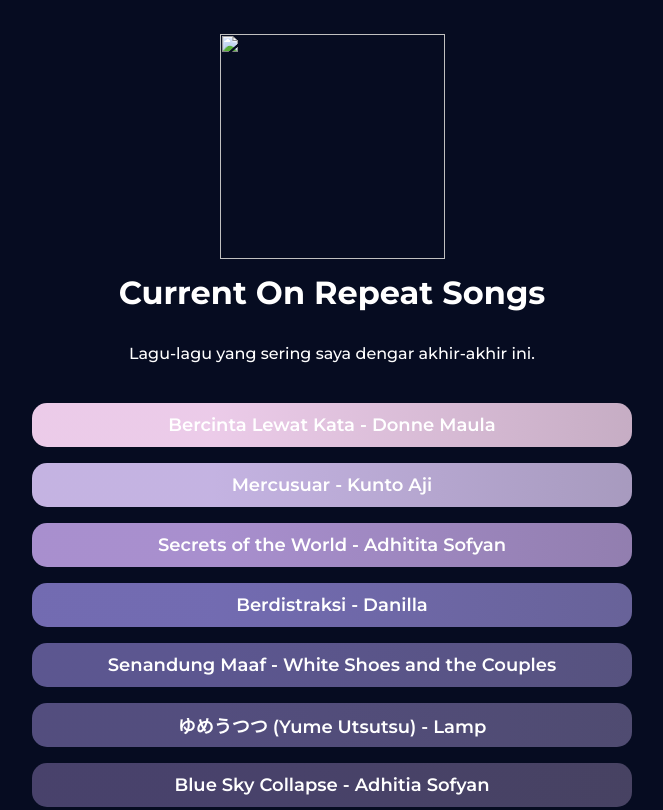
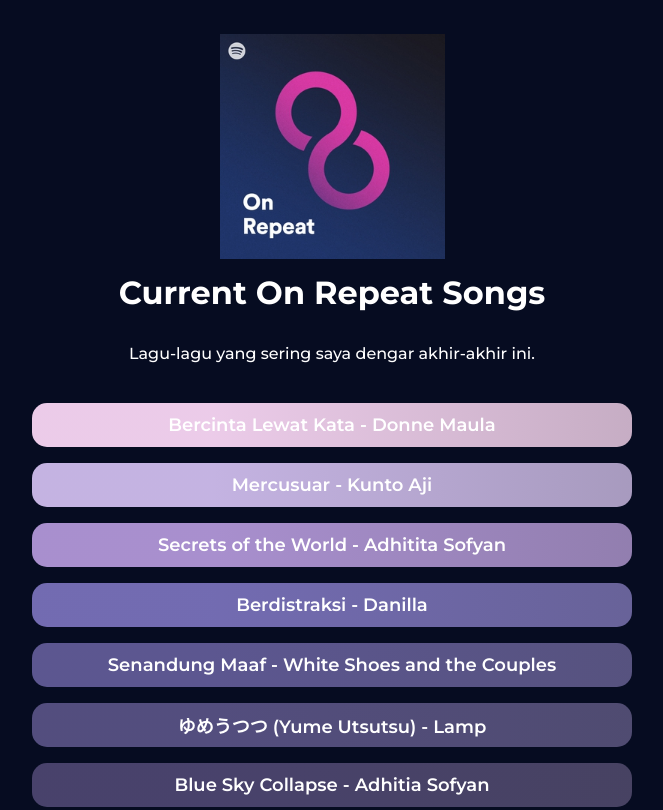
Before and after one commit to nexusprime-hak/Tugas-CaKru-ARC, a plain HTML site: page Day 2/index.html in a window 1280 px wide. Shown: the top 810 px of the page, without its empty margins (308-971 px from the left). Drawn offline with Linux system fonts and the light colour scheme.

Commit message:
Meng-add index.html

```diff
--- a/Day 2/index.html
+++ b/Day 2/index.html
@@ -12,7 +12,7 @@
     <body>
         <main>
             <div class="logoContainer">
-                <img class="logo" src="./Assets/on-repeat.jpeg">
+                <img class="logo" src="on-repeat.jpeg">
             </div>
             <div class="name">
                 <strong>Current On Repeat Songs</strong>
@@ -21,7 +21,6 @@
                 <p>Lagu-lagu yang sering saya dengar akhir-akhir ini.</p>
             </div>
             <div class="links" id="links">
-                <div class="dropdown"></div>
             </div>
         </main>
             </body>
```
